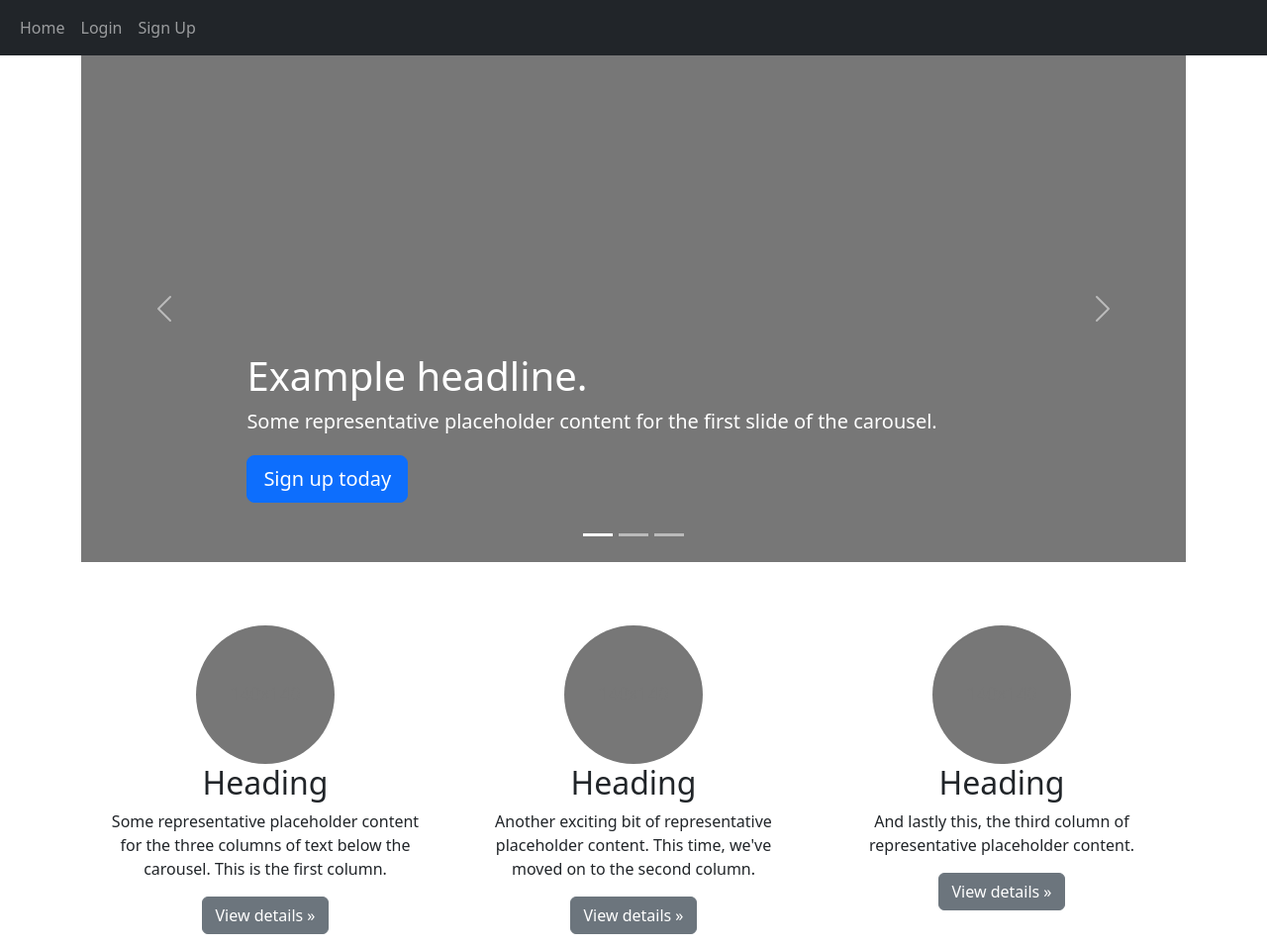
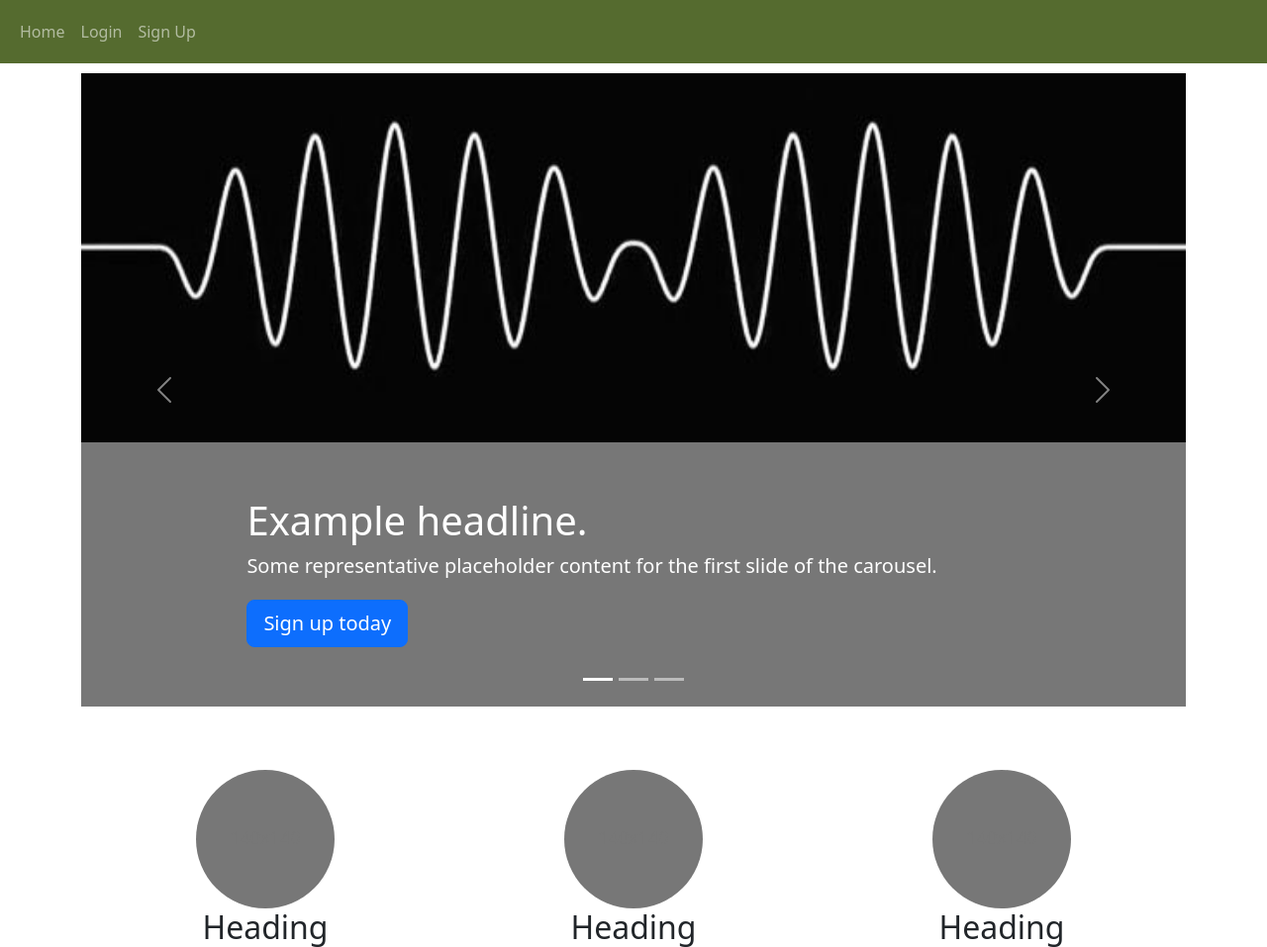
Before and after one commit to danettp/Website_Project_V4, a Flask app: page / in a window 1280 px wide. Shown: the top 957 px of the page at 99% size. Run offline with Flask 3, Linux system fonts and the light colour scheme; data comes from the database, SQL or seed files in the repository; both versions use the stored data as it was after the commit; some libraries are stand-ins or nearby versions.

Commit message:
Changed navbar colour
changed navbar to dark olive green

```diff
--- a/app.py
+++ b/app.py
@@ -4,4 +4,4 @@ if __name__ == "__main__":
     app = create_app()  # Create a Flask application instance using the create_app function
     app.run(debug=True) # Run the Flask application in debug mode
 
-# Making Bootstrap Home Page 20:00
+# Paginating Blog Page
--- a/website/static/styles.css
+++ b/website/static/styles.css
@@ -6,6 +6,11 @@ body {
   color: #5a5a5a;
 }
 
+.navbar {
+  background-color: #556B2F;
+  height: 4rem;
+  margin-bottom: 10px;
+}
 
 /* CUSTOMIZE THE CAROUSEL
 -------------------------------------------------- */
@@ -22,16 +27,20 @@ body {
 
 /* Declare heights because of positioning of img element */
 .carousel-item {
-  height: 32rem;
+  height: 40rem;
 }
 .carousel-item > img {
   position: absolute;
   top: 0;
   left: 0;
   min-width: 100%;
-  height: 32rem;
+  height: auto;
 }
 
+.img_carousel{
+  max-width: 100%;
+  height: auto;
+}
 
 /* MARKETING CONTENT
 -------------------------------------------------- */
--- a/website/templates/base.html
+++ b/website/templates/base.html
@@ -18,7 +18,7 @@
     <title>{% block title %}{% endblock %}</title>
   </head>
   <body>
-    <nav class="navbar navbar-expand-lg navbar-dark bg-dark">
+    <nav class="navbar navbar-expand-lg navbar-dark sticky-lg-top">
       <div class="container-fluid">
         <button
           class="navbar-toggler"
--- a/website/templates/home.html
+++ b/website/templates/home.html
@@ -48,7 +48,9 @@
     </div>
     <div class="carousel-inner">
       <div class="carousel-item active">
+        <img src="images/arctic.jpg" class="img_carousel" alt="When Marnie Was There">
         <svg class="bd-placeholder-img" width="100%" height="100%" xmlns="http://www.w3.org/2000/svg" aria-hidden="true" preserveAspectRatio="xMidYMid slice" focusable="false"><rect width="100%" height="100%" fill="#777"/></svg>
+
 
         <div class="container">
           <div class="carousel-caption text-start">
```
Also changed, not shown: images/arctic.jpg (added), instance/database.db.
